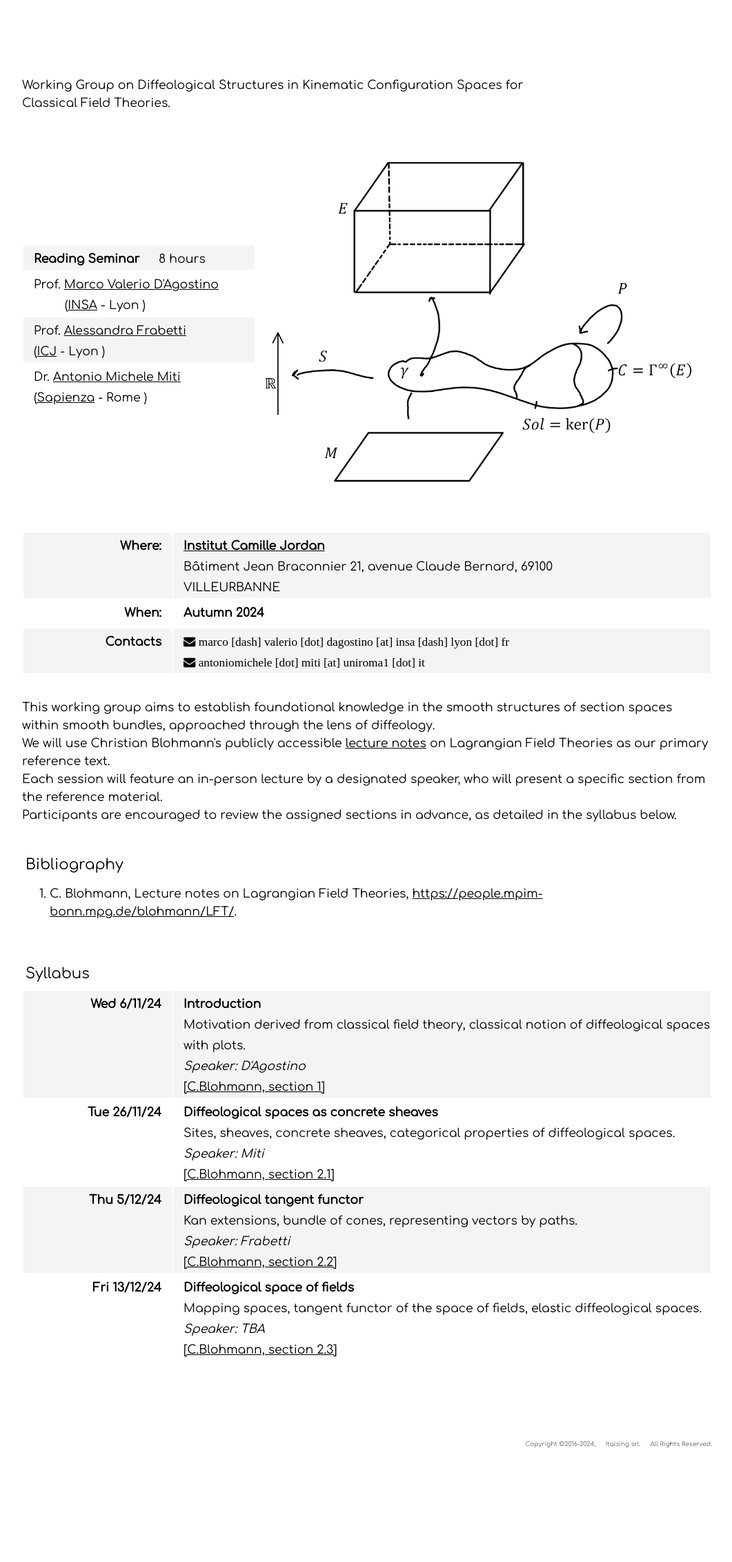
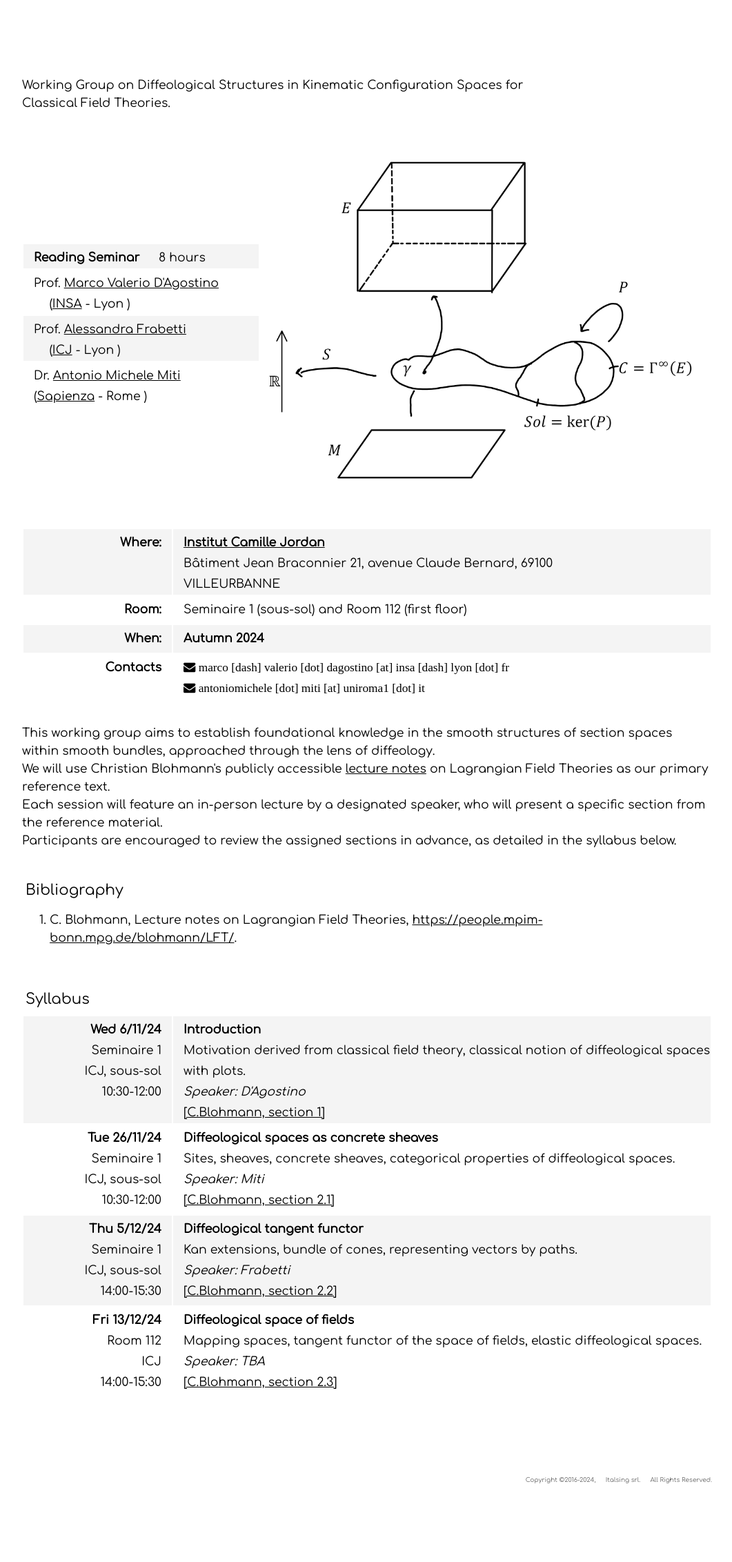
Before and after one commit to MasterToninus/MasterToninus.github.io, a PHP site: page /tony-public/teaching/LFT-2024 in a window 1280 px wide. Shown: the part 60-2324 px from the top of the page at 69% size, without its empty margins (108-1169 px from the left). Before the commit the page ends 2158 px from the top, so only its background shows below. Run offline with PHP 8.4, Linux system fonts and the light colour scheme; some libraries are stand-ins or nearby versions.

Commit message:
Finalized lecture course plan.

```diff
--- a/data/activities.csv
+++ b/data/activities.csv
@@ -115,3 +115,5 @@ VIII Year;GAP XIX: Moduli spaces and higher structures;Workshop;Sapienza Univers
 VIII Year;Journées Physique-Mathématique;Workshop;Université Claude-Bernard Lyon 1;Lyon;France;September 2024;23-Sep-24;26-Sep-24;L. Ryvkin et al;https://indico.math.cnrs.fr/event/12743/overview;0
 VIII Year;Symmetries and reduction of multisymplectic manifolds;Invited Talk;Université Claude-Bernard Lyon 1;Lyon;France;September 2024;23-Sep-24;23-Sep-24;AMM;https://indico.math.cnrs.fr/event/12743/contributions/12152/;0
 IX Year;XIX Young Researchers Workshop in Geometry, Dynamics and Field Theory;Workshop;Università di Verona;Verona;Italy;January 2025;20-Jan-25;22-Jan-25;N. Sansonetto et al;https://sites.google.com/view/xix-yrw-verona/home;0
+IX Year;Cohomological Aspects of Quantum Field Theory;Workshop;Institut Mittag-Leffler;Djursholm;Sweden;March 2025;1-Mar-25;30-Mar-25;F. Bonechi et al;https://www.mittag-leffler.se/activities/cohomological-aspects-of-quantum-field-theory/;1
+IX Year;Symmetry and Measurement in Quantum Field Theory;School;University of York;York;UK;April 2025;7-Apr-25;11-Apr-25;C. Fewster et al.;https://sites.google.com/york.ac.uk/symmetry-measurement-school/home?authuser=0;1
--- a/index.php
+++ b/index.php
@@ -218,12 +218,10 @@
         <div class="big-title shaded" id="News">News</div>
           <table class="list">
 
-          <!--
           <tr>
             <td class="left"><b>October 2024</b></td>
             <td class="right">Reserch stay at <a href="https://math.univ-lyon1.fr/icj/probabilites-statistique-physique-mathematique/">Institut Camille Jordan</a> in Lyon.
           </tr>
-          -->
 
           <tr>
               <td class="left"><b>July 2024</b></td>
--- a/teaching/LFT-2024/index.html
+++ b/teaching/LFT-2024/index.html
@@ -53,7 +53,7 @@
             <tr>
               <td class="right">
                 Prof. <a href="https://www.researchgate.net/profile/Marco-Dagostino-2">Marco Valerio D'Agostino</a>
-                &emsp; &emsp; &emsp; &emsp;
+                &emsp; &emsp; &emsp;
                 (<a href="https://geomas.insa-lyon.fr/content/marco-valerio-dagostino">INSA</a> - Lyon )
                 &emsp;
               </td>
@@ -61,7 +61,7 @@
             <tr>
               <td class="right">
                 Prof. <a href="https://math.univ-lyon1.fr/~frabetti/">Alessandra Frabetti</a>
-                &emsp; &emsp; &emsp; &emsp;
+                &emsp; &emsp; &emsp; &emsp; &emsp;
                 (<a href="https://math.univ-lyon1.fr/icj/">ICJ</a> - Lyon )
                 &emsp;
               </td>
@@ -69,7 +69,7 @@
             <tr>
               <td class="right">
                 Dr. <a href="../../index.php">Antonio Michele Miti</a>
-                &emsp; &emsp; &emsp; &emsp;
+                &emsp; &emsp; &emsp; &emsp; &emsp;
                 (<a href="https://www.mat.uniroma1.it/">Sapienza</a> - Rome ) &emsp;
               </td>
             </tr>
@@ -97,10 +97,13 @@
               </td>
             </tr>
             <tr>
+              <td class="left"><b>Room:</b></td>
+              <td class="right"> Seminaire 1 (sous-sol) and Room 112 (first floor)
+              </td>
+            </tr>
+            <tr>
               <td class="left"><b>When:</b></td>
               <td class="right"><b>Autumn 2024</b>
-
-                &emsp;
               </td>
             </tr>
             <tr>
@@ -151,7 +154,14 @@
           <div class="sec-title">Syllabus </div>
           <table class="list">
             <tr>
-              <td class="left"><b>Wed 6/11/24</b></td>
+              <td class="left"><b>Wed 6/11/24</b>
+                <br>
+                Seminaire 1
+                <br>
+                ICJ, sous-sol
+                <br>
+                10:30-12:00
+              </td>
               <td class="right"><b>Introduction</b>
                 <br>
                 Motivation derived from classical field theory, classical notion of diffeological spaces with plots.
@@ -163,7 +173,14 @@
               </td>
             </tr>
             <tr>
-              <td class="left"><b>Tue 26/11/24</b></td>
+              <td class="left"><b>Tue 26/11/24</b>
+                <br>
+                Seminaire 1
+                <br>
+                ICJ, sous-sol
+                <br>
+                10:30-12:00
+              </td>
               <td class="right"><b>Diffeological spaces as concrete sheaves</b>
                 <br>
                 Sites, sheaves, concrete sheaves, categorical properties of diffeological spaces.
@@ -175,7 +192,13 @@
               </td>
             </tr>
             <tr>
-              <td class="left"><b>Thu 5/12/24</b></td>
+              <td class="left"><b>Thu 5/12/24</b>                <br>
+                Seminaire 1
+                <br>
+                ICJ, sous-sol
+                <br>
+                14:00-15:30
+              </td>
               <td class="right"><b>Diffeological tangent functor</b>
                 <br>
                 Kan extensions, bundle of cones, representing vectors by paths.
@@ -187,7 +210,13 @@
               </td>
             </tr>
             <tr>
-              <td class="left"><b>Fri 13/12/24</b></td>
+              <td class="left"><b>Fri 13/12/24</b>                <br>
+                Room 112
+                <br>
+                ICJ
+                <br>
+                14:00-15:30
+              </td>
               <td class="right"><b>Diffeological space of fields </b>
                 <br>
                 Mapping spaces, tangent functor of the space of fields, elastic diffeological spaces.
```
